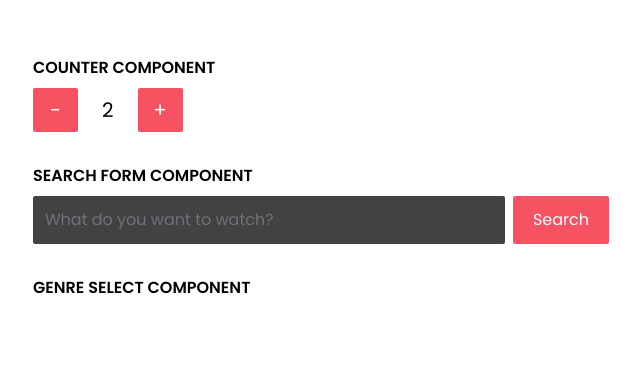
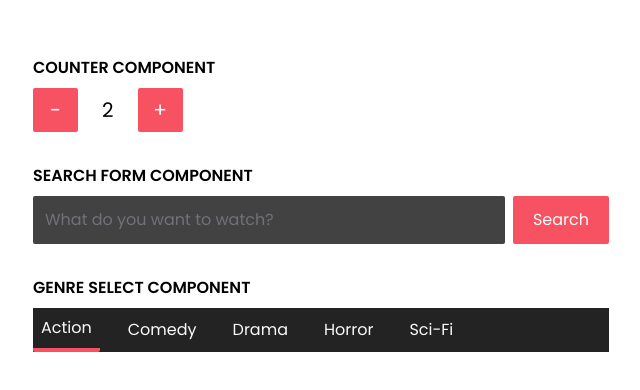
Before and after one commit to caroguerrerosilvera/react-global-mentoring, a React (Create React App) app: page / in a window 1280 px wide. Shown: the top 390 px of the page, without its empty margins (319-959 px from the left). Built offline with nearby package versions, Linux system fonts and the light colour scheme.

Commit message:
feat: add genre select

```diff
--- a/src/App.jsx
+++ b/src/App.jsx
@@ -1,10 +1,18 @@
-import React from "react";
+import React, { useState } from "react";
 
-import { MlCounter, MlSearchForm } from "components/molecules";
+import { MlCounter, MlSearchForm, MlGenreSelect } from "components/molecules";
+
+const GENRES = ["Action", "Comedy", "Drama", "Horror", "Sci-Fi"];
 
 function App() {
+  const [selectedGenre, setSelectedGenre] = useState(GENRES[0]);
+
   function handleSearch(query) {
     console.log(query);
+  }
+
+  function handleSelectedGenre(genre) {
+    setSelectedGenre(genre);
   }
 
   return (
@@ -16,11 +24,21 @@ function App() {
 
       <section className="flex flex-col space-y-2 justify-center w-full">
         <h3 className="font-semibold uppercase">Search form component</h3>
-        <MlSearchForm placeholder="What do you want to watch?" onSearch={handleSearch} />
+        <MlSearchForm
+          placeholder="What do you want to watch?"
+          onSearch={handleSearch}
+        />
       </section>
 
       <section className="flex flex-col space-y-2 justify-center">
         <h3 className="font-semibold uppercase ">Genre select component</h3>
+        <div className="bg-gray-600">
+          <MlGenreSelect
+            genres={GENRES}
+            selectedGenre={selectedGenre}
+            onSelect={handleSelectedGenre}
+          />
+        </div>
       </section>
     </div>
   );
--- /dev/null
+++ b/src/components/molecules/MlGenreSelect/MlGenreSelect.jsx
@@ -0,0 +1,42 @@
+import React, { Component } from "react";
+import AtButton from "components/atoms/AtButton";
+
+export class MlGenreSelect extends Component {
+  constructor(props) {
+    super(props);
+    this.handleSelect = this.handleSelect.bind(this);
+  }
+
+  handleSelect(genre) {
+    if (this.props.onSelect) {
+      this.props.onSelect(genre);
+    }
+  }
+
+  render() {
+    const { genres, selectedGenre } = this.props;
+
+    const genreButtons = genres.map((genre) => {
+      const isSelected = genre === selectedGenre;
+      const buttonClassnames = isSelected
+        ? "border-b-4 border-red-500 rounded-none"
+        : "";
+
+      return React.createElement(
+        AtButton,
+        {
+          key: genre,
+          onClick: () => this.handleSelect(genre),
+          className: `${buttonClassnames} text-slate-50`,
+        },
+        genre
+      );
+    });
+
+    return React.createElement(
+      "div",
+      { className: "space-x-5 flex items-center" },
+      ...genreButtons
+    );
+  }
+}
--- /dev/null
+++ b/src/components/molecules/MlGenreSelect/package.json
@@ -0,0 +1,3 @@
+{
+  "main": "MlGenreSelect.jsx"
+}
--- a/src/components/molecules/index.jsx
+++ b/src/components/molecules/index.jsx
@@ -1,2 +1,3 @@
 export * from './MlCounter';
 export * from './MlSearchForm';
+export * from './MlGenreSelect';
```
